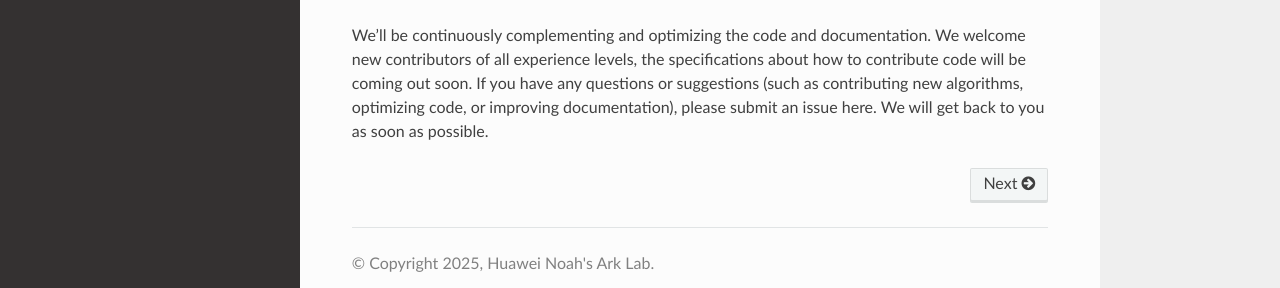
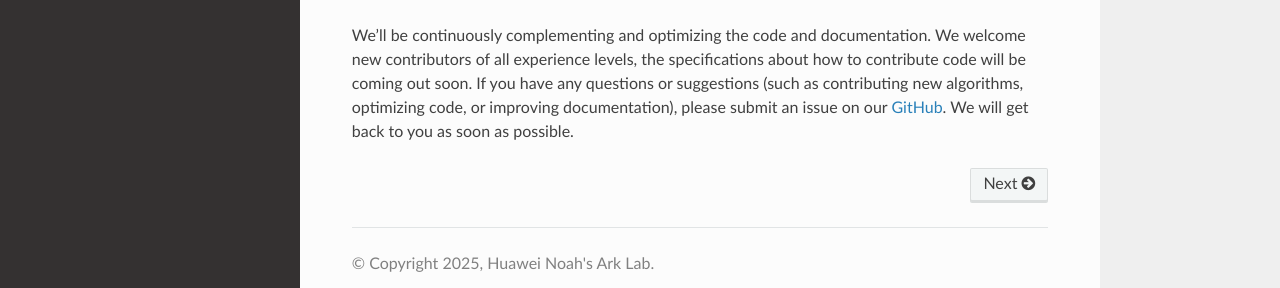
Before and after one commit to huawei-noah/trustworthyAI, a Sphinx documentation site: the page built from gcastle/docs/source/index.rst, in a window 1280 px wide and 900 px high, scrolled down 1294 px. Shown: the part 567-855 px from the top of the window. Built offline with Sphinx 7.4.7 and the Read the Docs theme 3.1.0, drawn with Linux system fonts in a browser that asks for light colours.

Commit message:
Update index.rst

```diff
--- a/gcastle/docs/source/index.rst
+++ b/gcastle/docs/source/index.rst
@@ -94,4 +94,4 @@ If you find gCastle useful in your research, please consider citing the followin
 
 Next Up & Contributing
 ----------------------
-We'll be continuously complementing and optimizing the code and documentation. We welcome new contributors of all experience levels, the specifications about how to contribute code will be coming out soon. If you have any questions or suggestions (such as contributing new algorithms, optimizing code, or improving documentation), please submit an issue here. We will get back to you as soon as possible.
+We'll be continuously complementing and optimizing the code and documentation. We welcome new contributors of all experience levels, the specifications about how to contribute code will be coming out soon. If you have any questions or suggestions (such as contributing new algorithms, optimizing code, or improving documentation), please submit an issue on our `GitHub <https://github.com/huawei-noah/trustworthyAI>`_. We will get back to you as soon as possible.
```
